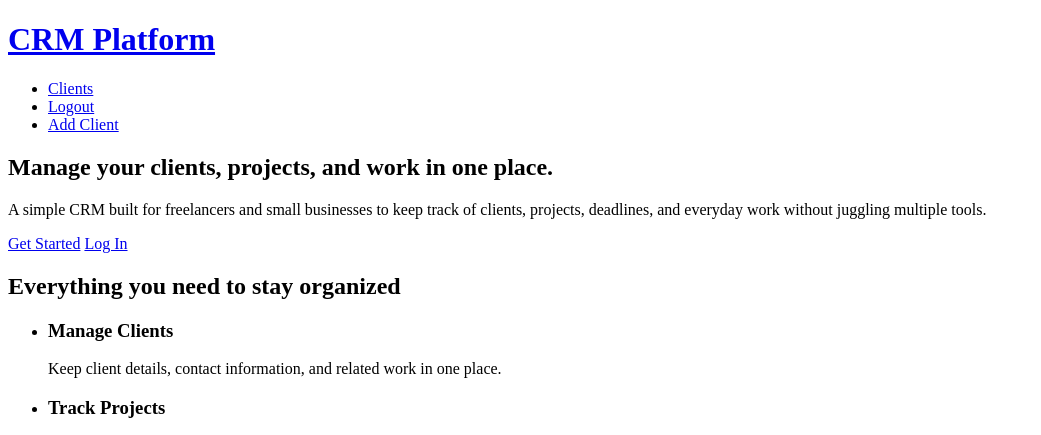
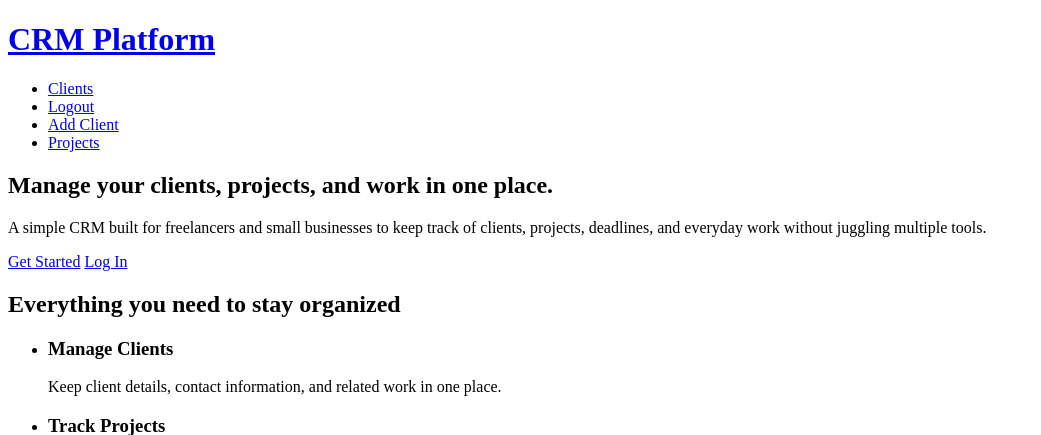
Before and after one commit to PROG-01/crm-platform, a Flask app: page / in a window 1280 px wide. Shown: the top 435 px of the page, without its empty margins (0-1041 px from the left). Run offline with Flask 3, Linux system fonts and the light colour scheme; the visitor is signed in with stand-in values (Sample User, id 1); some libraries are stand-ins or nearby versions.

Commit message:
Add projects page and update layout to include projects link

```diff
--- a/app.py
+++ b/app.py
@@ -184,3 +184,11 @@ def delete_client(id):
 
     db.execute("DELETE FROM clients WHERE id = ? AND user_id = ?", id, session['user_id'])
     return redirect('/clients')
+
+@app.route('/projects')
+@login_required
+def projects():
+    # Fetch projects for the logged-in user
+    projects = db.execute("SELECT projects.name AS project_name, clients.name AS client_name, projects.status, projects.due_date FROM projects JOIN clients ON projects.client_id = clients.id WHERE projects.user_id = ?", session['user_id'])
+
+    return render_template('projects/index.html', projects=projects)
--- a/templates/layout.html
+++ b/templates/layout.html
@@ -22,6 +22,7 @@
                     <li><a href="/clients">Clients</a></li>
                     <li><a href="/logout">Logout</a></li>
                     <li><a href="/clients/new">Add Client</a></li>
+                    <li><a href="/projects">Projects</a></li>
                 </ul>
                 {% endif %}
             </nav>
```
Also changed, not shown: templates/projects/index.html (added, +22 -0 lines).
